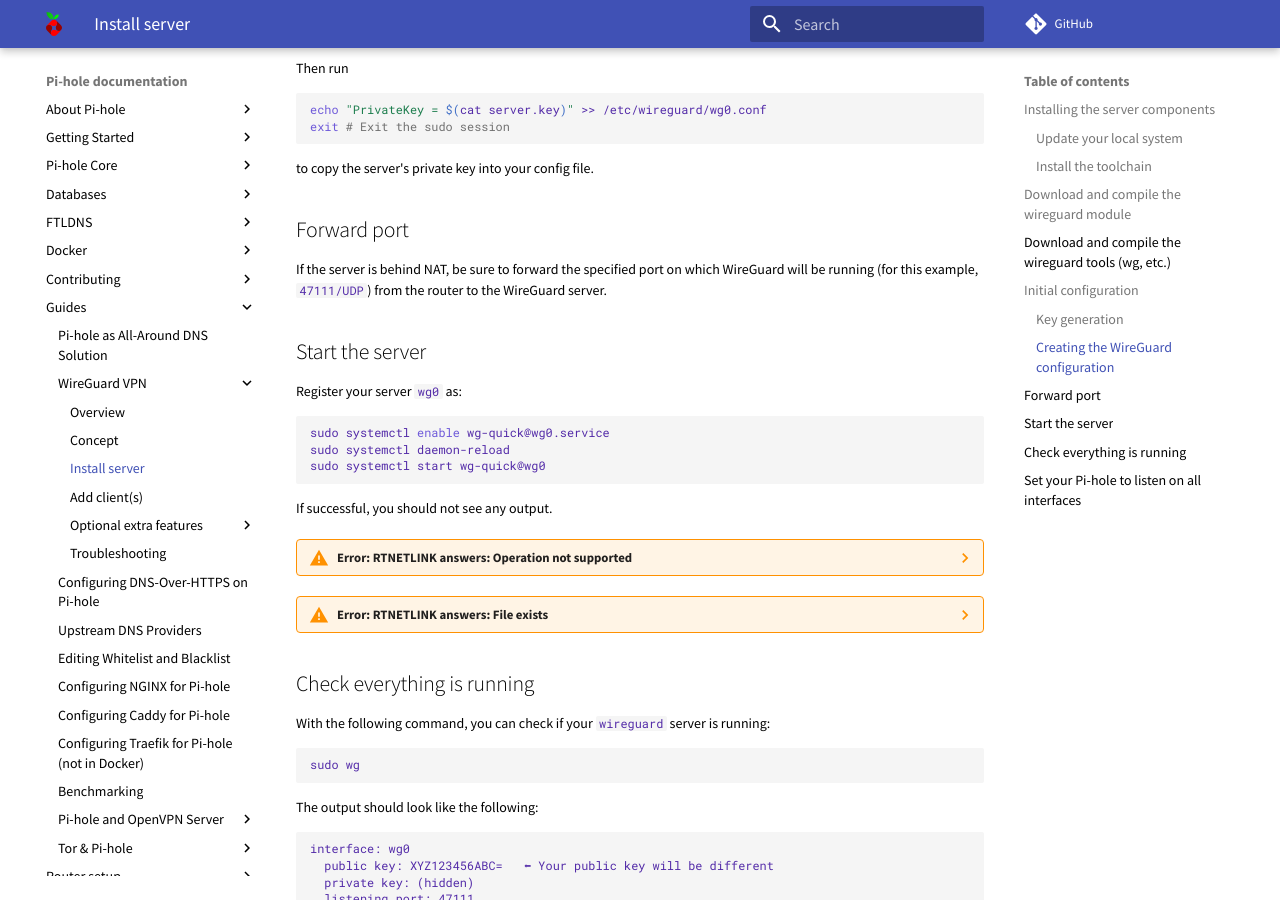
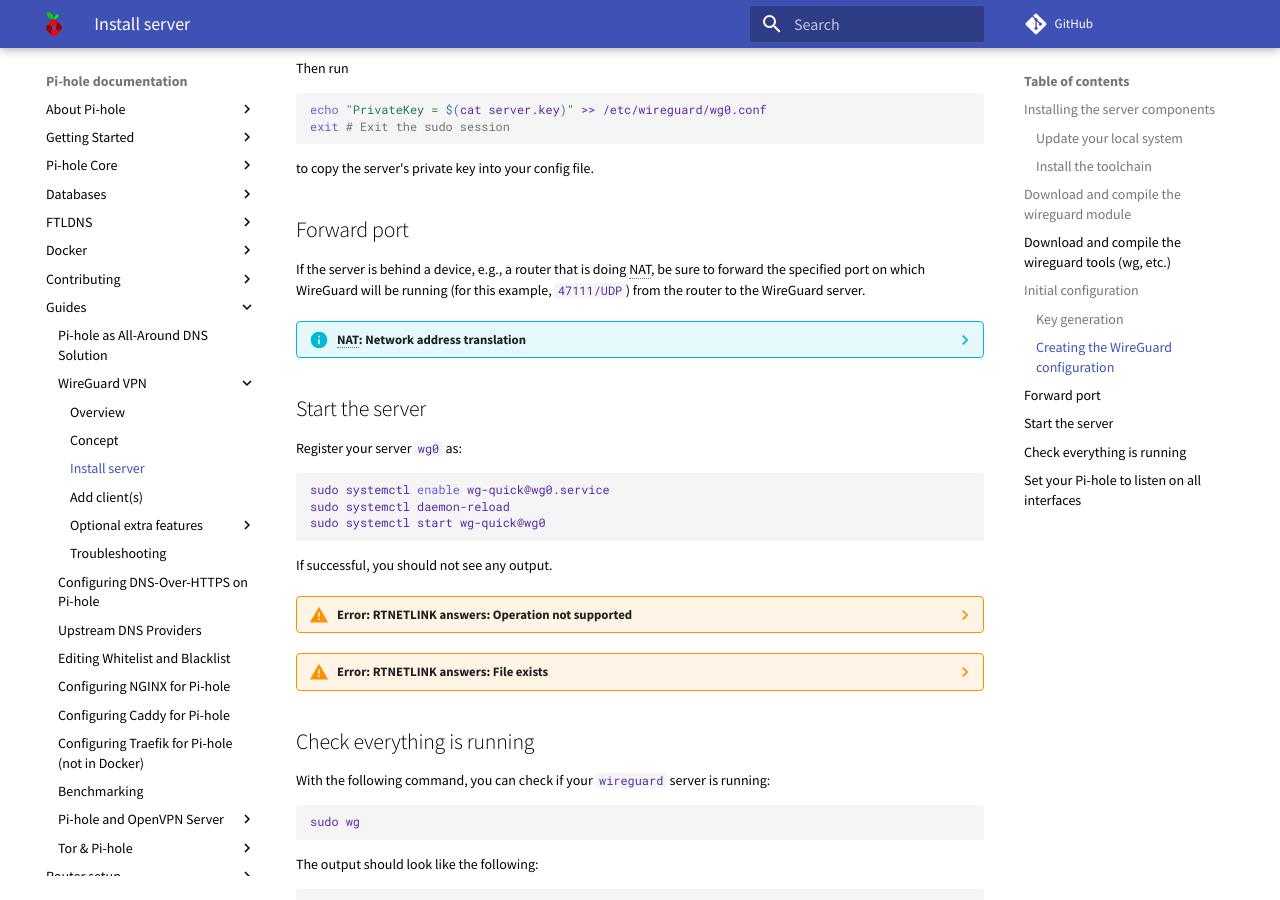
Before and after one commit to pi-hole/docs, an MkDocs documentation site: the page built from docs/guides/wireguard/server.md, in a window 1280 px wide and 900 px high, scrolled down 1292 px. Built offline with MkDocs 1.6.1 and Material for MkDocs 9.7.7, drawn with Linux system fonts in a browser that asks for light colours; comment, search, counter and statistics services are not loaded; some of the changed lines change nothing that is shown.

Commit message:
Add more description what NAT is
Signed-off-by: DL6ER <dl6er@dl6er.de>

```diff
--- a/docs/abbreviations.md
+++ b/docs/abbreviations.md
@@ -38,3 +38,4 @@
 *[SSH]: Secure Shell is a cryptographic network protocol for operating network services securely over an unsecured network
 *[TFTP]: Trivial File Transfer Protocol is a simple lockstep File Transfer Protocol which allows a client to get a file from or put a file onto a remote host
 *[TTL]: Time-To-Live is a mechanism that limits the lifespan or lifetime of data in a computer or network
+*[NAT]: Network address translation
--- a/docs/guides/wireguard/server.md
+++ b/docs/guides/wireguard/server.md
@@ -132,7 +132,11 @@
 
 ## Forward port
 
-If the server is behind NAT, be sure to forward the specified port on which WireGuard will be running (for this example, `47111/UDP`) from the router to the WireGuard server.
+If the server is behind a device, e.g., a router that is doing NAT, be sure to forward the specified port on which WireGuard will be running (for this example, `47111/UDP`) from the router to the WireGuard server.
+
+??? info "NAT: Network address translation"
+    Network address translation modifies network packages. Incoming connection requests have their destination address rewritten to a different one.
+    NAT involves more than just changing the IP addresses. For instance, when mapping address `1.2.3.4` to `5.6.7.8`, there is no need to add a rule to do the reverse translation. A `netfilter` system called `conntrack` recognizes packets that are replies to an existing connection. Each connection has its own NAT state attached to it. Reverse translation is done automatically.
 
 ## Start the server
 
```
